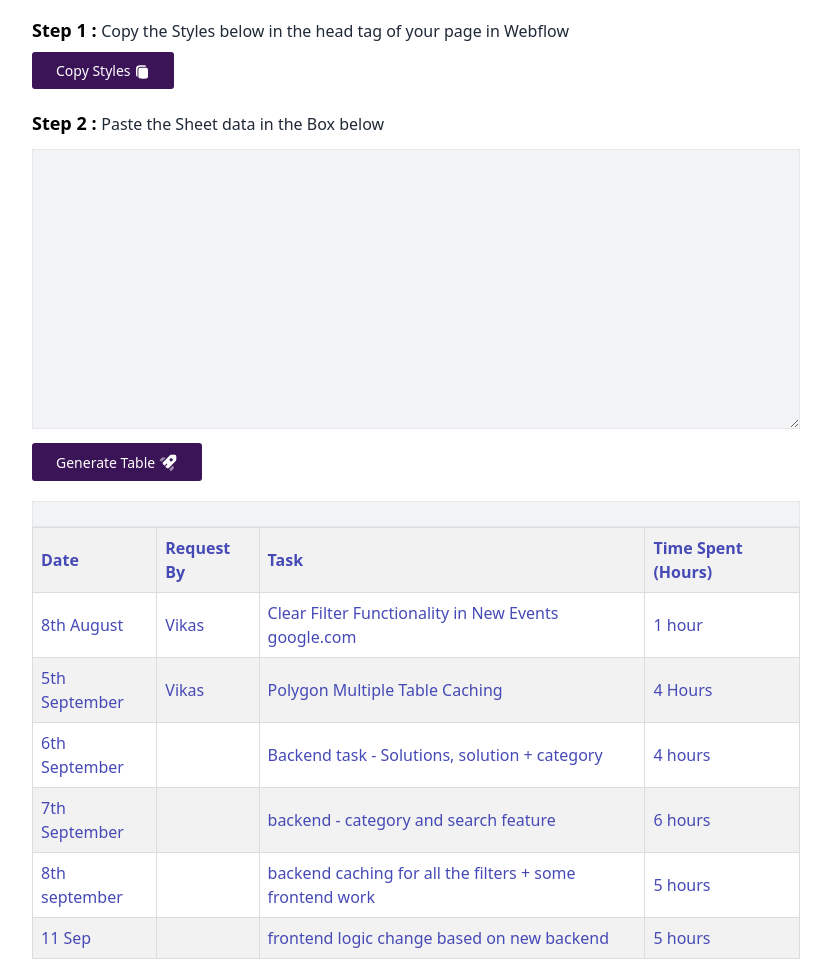
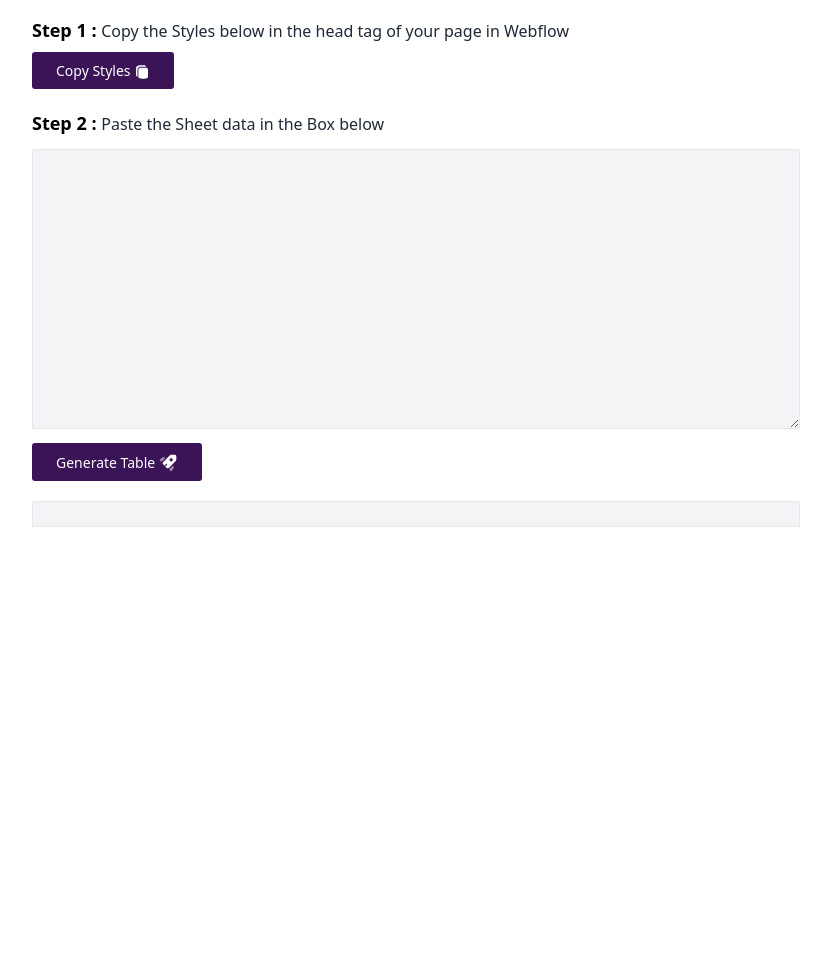
Before and after one commit to flowdojo/table-generator-webflow, a website built with Vite: page index.html in a window 1280 px wide. Shown: the part 100-1059 px from the top of the page, without its empty margins (224-1055 px from the left). After the commit the page ends 800 px from the top, so only its background shows below. Built offline with nearby package versions, Linux system fonts and the light colour scheme.

Commit message:
reduntant html removed + css imp

```diff
--- a/index.html
+++ b/index.html
@@ -5,35 +5,6 @@
     <link rel="icon" type="image/svg+xml" href="/vite.svg" />
     <meta name="viewport" content="width=device-width, initial-scale=1.0" />
     <title>Vite + TS</title>
-
-<style>
-  .flowdojo-custom-table {
-    width: 100%;
-    border-collapse: collapse;
-  }
-
-  .flowdojo-custom-table th, .flowdojo-custom-table td {
-    border: 1px solid #ddd;
-    padding: 8px;
-    text-align: left;
-  }
-
-  .flowdojo-custom-table th {
-    background-color: #f2f2f2;
-    color : #464ab6 !important;
-  }
-  .flowdojo-custom-table tr td {
-    color : #464ab6;
-  }
-  .flowdojo-custom-table tr:nth-child(odd) {
-    background-color: #f2f2f2;
-  }
-
-  .flowdojo-custom-table tr:hover {
-    background-color: #ddd;
-  }
-</style>
-
   </head>
   <body>
     <section id="app" class="pt-10">
@@ -81,50 +52,7 @@
         </button>
       </div>
 
-      <table class="flowdojo-custom-table">
-        <tr>
-            <th>Date</th>
-            <th>Request By</th>
-            <th>Task</th>
-            <th>Time Spent (Hours)</th>
-        </tr>
-        <tr>
-            <td>8th August</td>
-            <td>Vikas</td>
-            <td>Clear Filter Functionality in New Events google.com</td>
-            <td>1 hour</td>
-        </tr>
-        <tr>
-            <td>5th September</td>
-            <td>Vikas</td>
-            <td>Polygon Multiple Table Caching</td>
-            <td>4 Hours</td>
-        </tr>
-        <tr>
-            <td>6th September</td>
-            <td></td>
-            <td>Backend task - Solutions, solution + category</td>
-            <td>4 hours</td>
-        </tr>
-        <tr>
-            <td>7th September</td>
-            <td></td>
-            <td>backend - category and search feature</td>
-            <td>6 hours</td>
-        </tr>
-        <tr>
-            <td>8th september</td>
-            <td></td>
-            <td>backend caching for all the filters + some frontend work</td>
-            <td>5 hours</td>
-        </tr>
-        <tr>
-            <td>11 Sep</td>
-            <td></td>
-            <td>frontend logic change based on new backend</td>
-            <td>5 hours</td>
-        </tr>
-    </table>
+
 
     </section>
     <script type="module" src="/src/main.ts"></script>
--- a/src/main.ts
+++ b/src/main.ts
@@ -23,14 +23,14 @@ const stylesText = `
     color : #464ab6 !important;
   }
   .flowdojo-custom-table tr td {
-    color : #464ab6;
+    color : #464ab6 !important;
   }
   .flowdojo-custom-table tr:nth-child(odd) {
-    background-color: #f2f2f2;
+    background-color: #f2f2f2 !important;
   }
 
   .flowdojo-custom-table tr:hover {
-    background-color: #ddd;
+    background-color: #ddd !important;
   }
 </style>
   `;
```
